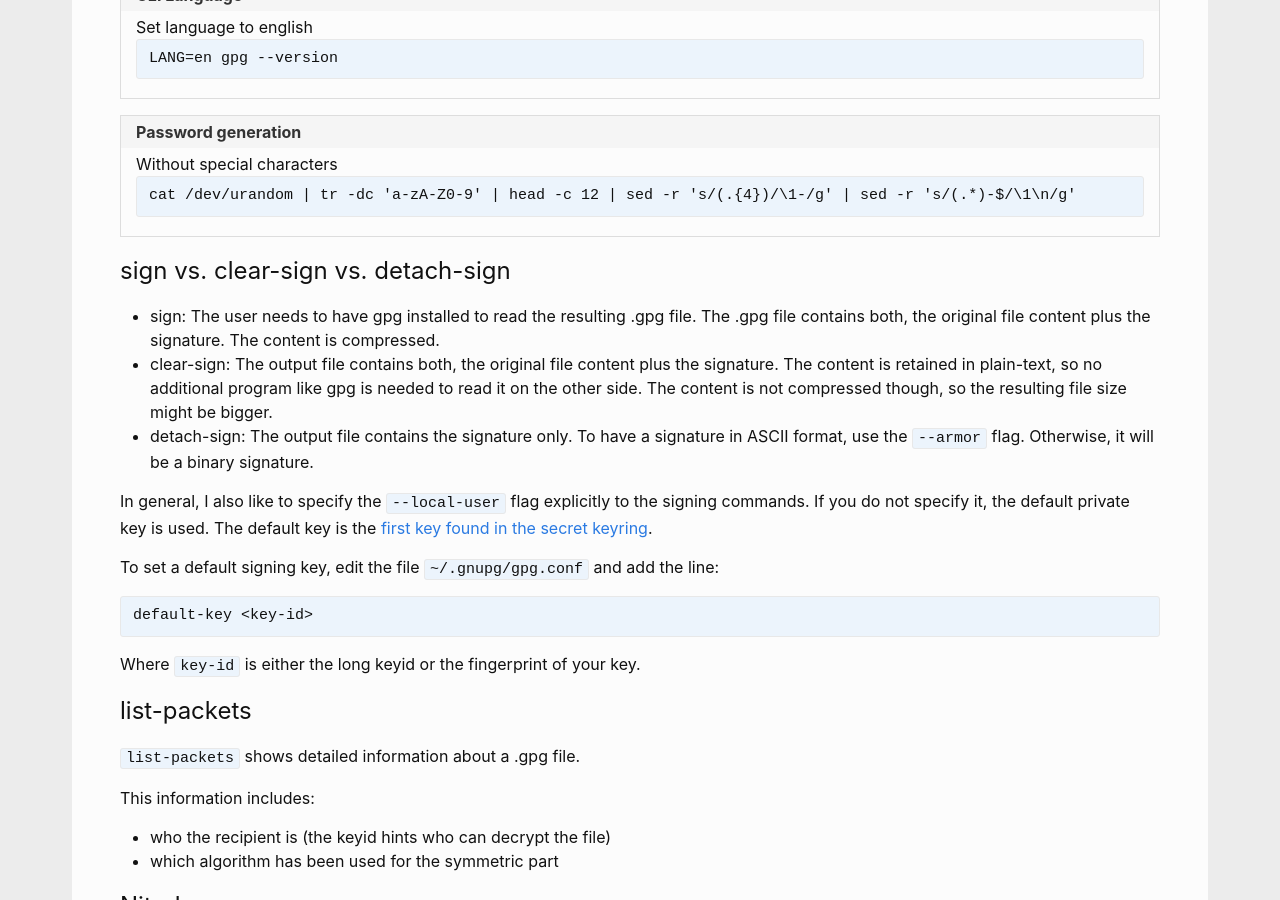
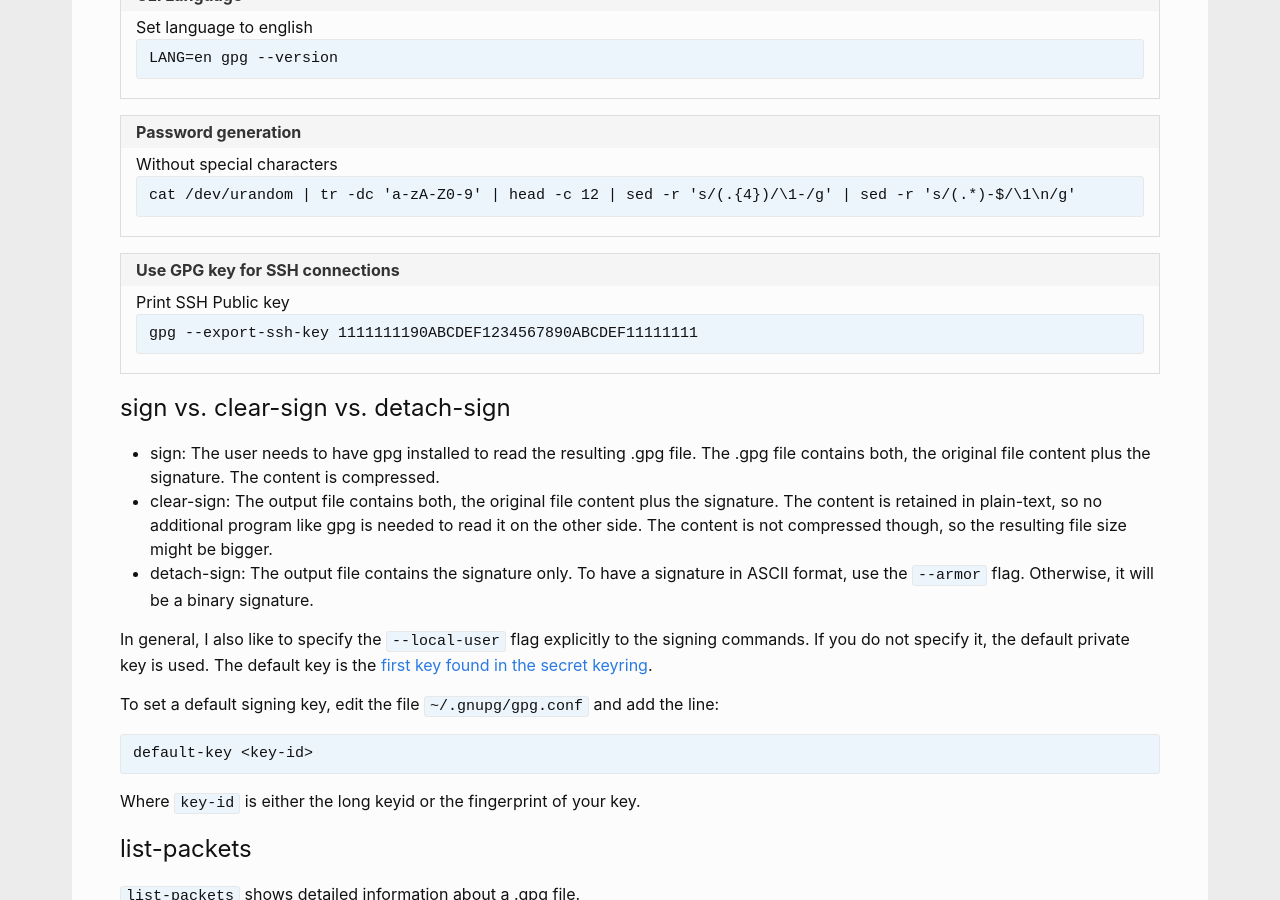
Before and after one commit to andreas-mausch/cheatsheets, a Jekyll site: the page built from _cheatsheets/gpg.md, in a window 1280 px wide and 900 px high, scrolled down 1845 px. Built offline with Jekyll 4.4.1, drawn with Linux system fonts in a browser that asks for light colours.

Commit message:
GPG: Export SSH key

```diff
--- a/_cheatsheets/gpg.md
+++ b/_cheatsheets/gpg.md
@@ -36,6 +36,9 @@ section:
   - name: Password generation
     commands:
       Without special characters: cat /dev/urandom | tr -dc 'a-zA-Z0-9' | head -c 12 | sed -r 's/(.{4})/\1-/g' | sed -r 's/(.*)-$/\1\n/g'
+  - name: Use GPG key for SSH connections
+    commands:
+      Print SSH Public key: gpg --export-ssh-key 1111111190ABCDEF1234567890ABCDEF11111111
 ---
 
 ## sign vs. clear-sign vs. detach-sign
```
